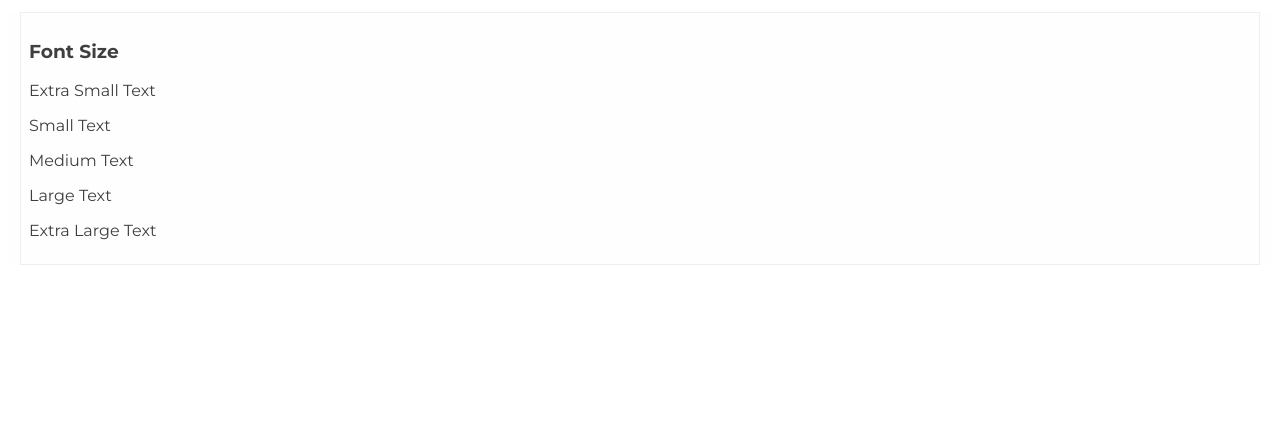
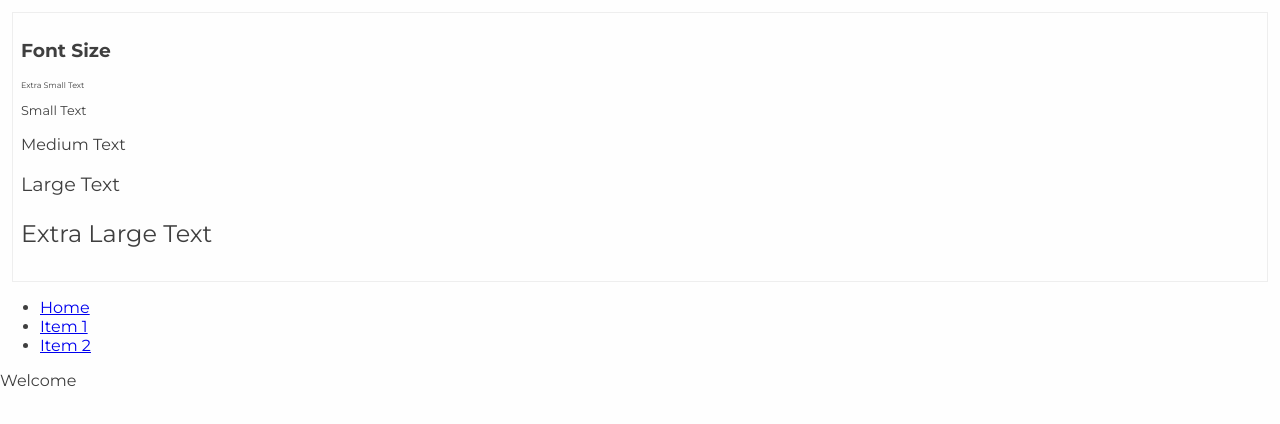
Before and after one commit to ralflorent/ralflorent.github.io, a React app: page / in a window 1280 px wide. Shown: the top 424 px of the page. Built offline with nearby package versions, Linux system fonts and the light colour scheme.

Commit message:
chore: add setup for react-router

```diff
--- a/package.json
+++ b/package.json
@@ -26,6 +26,7 @@
   "devDependencies": {
     "@types/react": "^16.9.32",
     "@types/react-dom": "^16.9.6",
+    "@types/react-router-dom": "^5.1.3",
     "clean-webpack-plugin": "^3.0.0",
     "css-loader": "^3.4.2",
     "html-webpack-plugin": "^4.0.1",
@@ -45,6 +46,7 @@
   },
   "dependencies": {
     "react": "^16.13.1",
-    "react-dom": "^16.13.1"
+    "react-dom": "^16.13.1",
+    "react-router-dom": "^5.1.2"
   }
 }
--- a/src/index.tsx
+++ b/src/index.tsx
@@ -6,8 +6,27 @@
  */
 import * as React from 'react'
 import * as ReactDOM from 'react-dom'
+import { BrowserRouter as Router, Route, Link } from 'react-router-dom'
 
 import './styles/styles.scss'
+
+const AppRouter = () => (
+    <Router>
+        <div>
+            <nav>
+                <ul>
+                    <li><Link to="/">Home</Link></li>
+                    <li><Link to="/items/1">Item 1</Link></li>
+                    <li><Link to="/items/2">Item 2</Link></li>
+                </ul>
+            </nav>
+        </div>
+        <div>
+            <Route path="/" exact render={() => <p>Welcome</p> }/>
+            <Route path="/items/:id" render={({ match }) => <p>This is item {match.params.id}</p> }/>
+        </div>
+    </Router>
+)
 
 const App = () => {
 
@@ -21,6 +40,7 @@ const App = () => {
                 <p className="large">Large Text</p>
                 <p className="extra-large">Extra Large Text</p>
             </div>
+            <AppRouter/>
         </div>
     )
 }
--- a/src/styles/styles.scss
+++ b/src/styles/styles.scss
@@ -1,24 +1,45 @@
-/* @import url('https://fonts.googleapis.com/css?family=Josefin+Slab:100,100i,300,300i,400,400i,600,600i,700,700i&display=swap|Open+Sans+Condensed:300,300i,700&display=swap|Open+Sans:300,300i,400,400i,600,600i,700,700i,800,800i&display=swap|Roboto:100,100i,300,300i,400,400i,500,500i,700,700i,900,900i&display=swap|Roboto+Mono:100,100i,300,300i,400,400i,500,500i,700,700i&display=swap'); */
-
 @import url('https://fonts.googleapis.com/css?family=Montserrat:300,300i,400,400i,500,500i,700,700i&display=swap');
 
 @import 'light';
 
-/* Commonalities */
-.selected-theme {
-  color: $color-font-basic;
-  background-color: $color-bg-basic;
+$font-size-base:        1rem;
+$line-height-base:      1.2;
+
+body, html {
+    height: 100%;
 }
 
-.common {
-  font-family: 'Montserrat', sans-serif;
-  font-size: 1rem;
-  font-weight: normal;
+body {
+    margin: 0;
+    padding: 0;
+    color: $color-font-basic;
+    background-color: $color-bg-basic;
+    font-size: $font-size-base;
+    font-family: 'Montserrat', sans-serif;
+    line-height: $line-height-base;
+    font-weight: normal;
 }
 
+/* Commonalities */
 .panel {
-  max-height: 300px;
   border: 1px solid #eee;
   padding: 0.5rem;
   margin: 0.75rem;
 }
+
+/* Font size */
+small, .small {
+    font-size: 0.8 * $font-size-base; /* 20% decrease */
+}
+
+.extra-small {
+    font-size: 0.5 * $font-size-base; /* 50% decrease */
+}
+
+.large {
+    font-size: 1.2 * $font-size-base; /* 20% increase */
+}
+
+.extra-large {
+    font-size: 1.5 * $font-size-base; /* 50% increase */
+}
```
Also changed, not shown: 1 other file (tests, documents, lock files or other folders).
